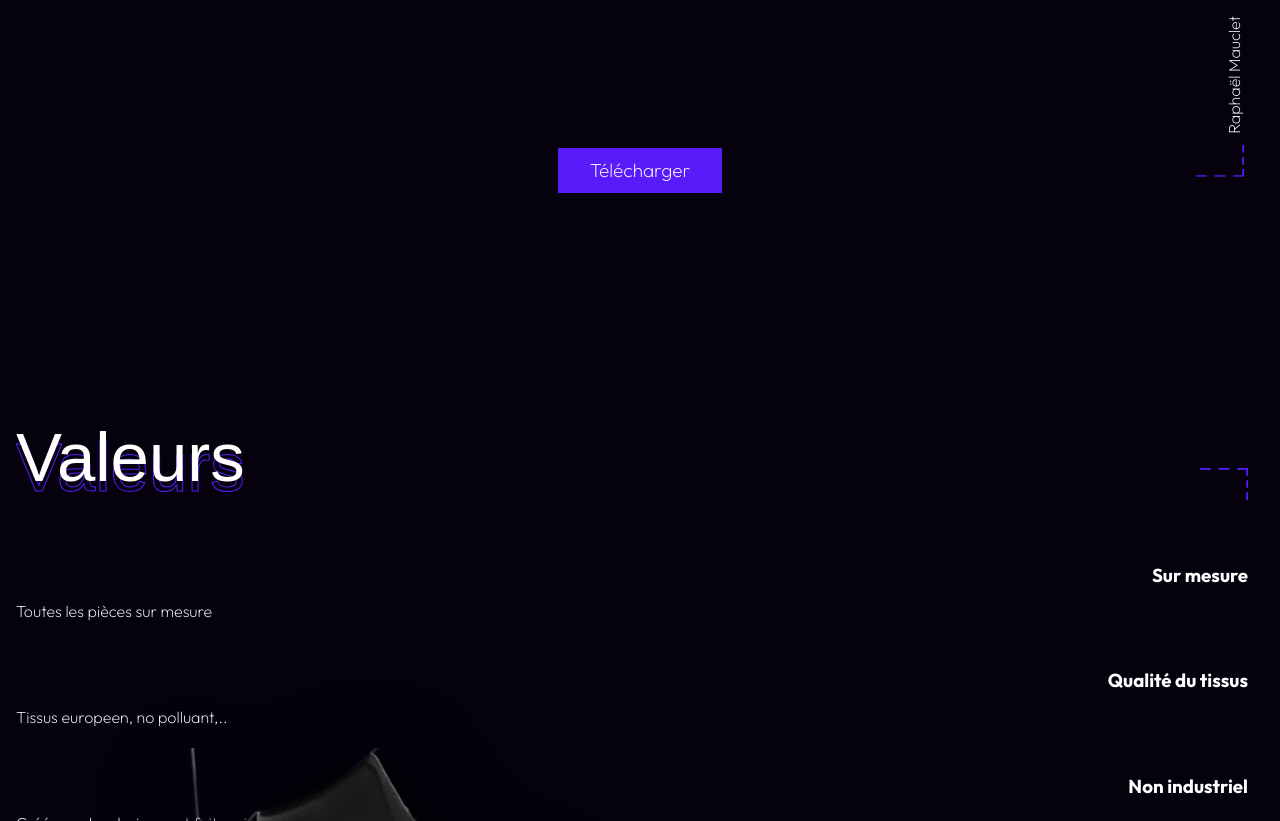
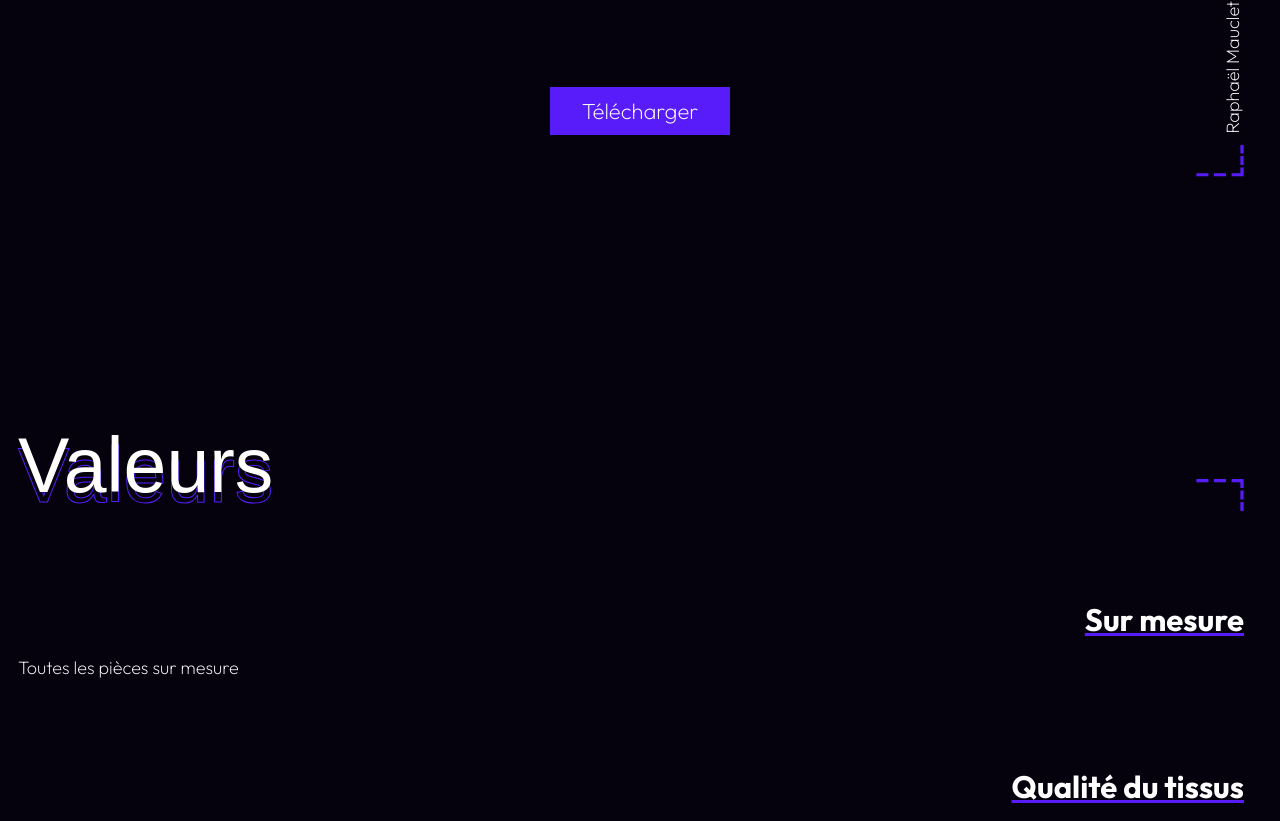
Before and after one commit to RaphM-10/TFA, a website: page src/index.html in a window 1280 px wide. Shown: the part 559-1380 px from the top of the page. Drawn offline with nearby package versions, Linux system fonts and the light colour scheme; files that its build step writes are made by us from their sources; a web font is replaced by a local one.

Commit message:
media queries mobile

```diff
--- a/src/index.html
+++ b/src/index.html
@@ -10,14 +10,14 @@
   <meta name="twitter:creator" content="@Raphael_M10">
   <meta name="twitter:title" content="TFA - ON POINT">
   <meta name="twitter:description" content="Projet TFA - On Point - DWT - Raphaël Mauclet">
-  <meta name="twitter:image" content="http://raphaelmauclet.be/projets/tfa/assets/images/favicon.png">
+  <meta name="twitter:image" content="http://raphaelmauclet.be/projets/tfa/assets/images/favicon@2x.png">
 
   <meta property="og:site_name" content="Raphaël Mauclet">
   <meta property="og:title" content="TFA - ON POINT">
   <meta property="og:description" content="Projet TFA - On Point - DWT - Raphaël Mauclet">
   <meta property="og:type" content="website">
   <meta property="og:url" content="http://raphaelmauclet.be/projets/tfa/index.html">
-  <meta property="og:image" content="http://raphaelmauclet.be/projets/tfa/images/favicon.png">
+  <meta property="og:image" content="http://raphaelmauclet.be/projets/tfa/images/favicon@2x.png">
   <meta property="og:image:width" content="1800">
   <meta property="og:image:height" content="945">
 
--- a/src/styles/app.scss
+++ b/src/styles/app.scss
@@ -101,6 +101,10 @@ p{
     bottom: 48px;
 }
 
+.bouton:hover{
+    background-color: #581CFBB3;
+}
+
 .valeur{
     display: flex;
     justify-content: center;
@@ -125,6 +129,7 @@ p{
     height: 60vh;
     margin: auto;
     margin-bottom: 160px;
+    margin-top: 80px;
 }
 .valeur-list__el{
     margin: 48px 0px;
@@ -285,3 +290,39 @@ footer {
         margin-bottom: 11px;
     }
 }
+
+@media (min-width : 400px) {
+    .home-logo{
+        height: 20%;
+    }
+
+    .bouton{
+        bottom: 106px;
+    }
+
+    .space{
+        padding: 18px;
+    }
+    .home-element--top::after, .home-element--bottom::before{
+        background-image: url(../assets/images/corner4.svg);
+    }
+    .ombre::after{
+        right: 18px;
+        background-image: url(../assets/images/corner4.svg);
+    }
+    .list-el__title{
+        margin-right: 18px;
+    }
+    p{
+        margin-bottom: 36px;
+    }
+    h3{
+        margin-bottom: 18px;
+    }
+    .valeur-list__el{
+        margin: 90px 0px;
+    }
+    .compo{
+        gap: 106px 18px;
+    }
+}
--- a/src/styles/components/_type.scss
+++ b/src/styles/components/_type.scss
@@ -21,3 +21,24 @@ a{
   font-size: 23px;
   font-weight: 400;
 }
+
+@media (min-width : 400px) {
+
+  body{
+    font-size: 18px;
+  }
+
+  a{
+    font-size: 22px;
+  }
+
+  .title{
+    font-size: 77px;
+  }
+
+  h3{
+    font-size: 31px;
+    text-decoration: underline $mauve;
+  }
+
+}
```
Also changed, not shown: src/assets/images/favicon.png (added), src/assets/images/favicon@2x.png (added), src/styles/utils/_variables.scss (line endings or trailing spaces).
